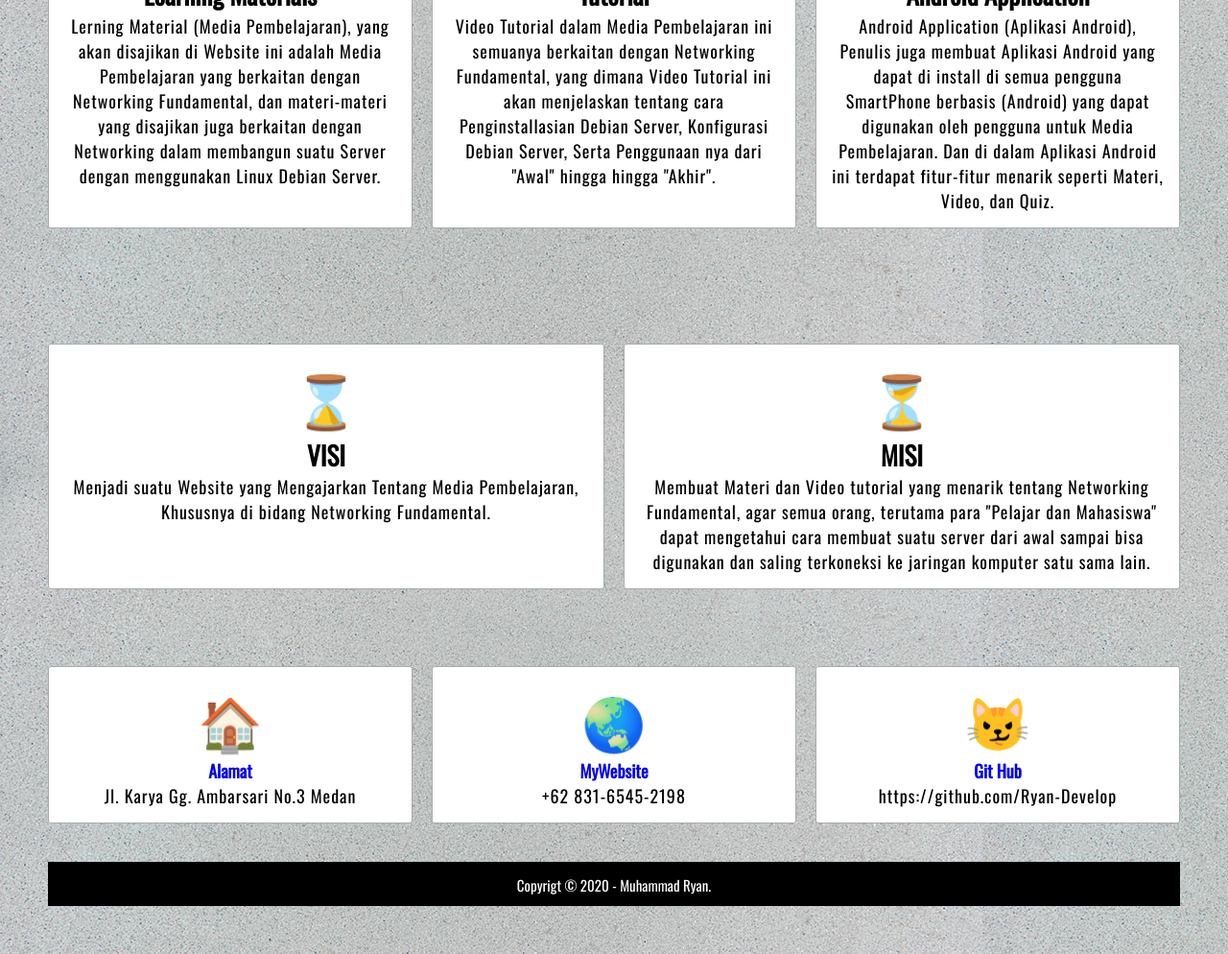
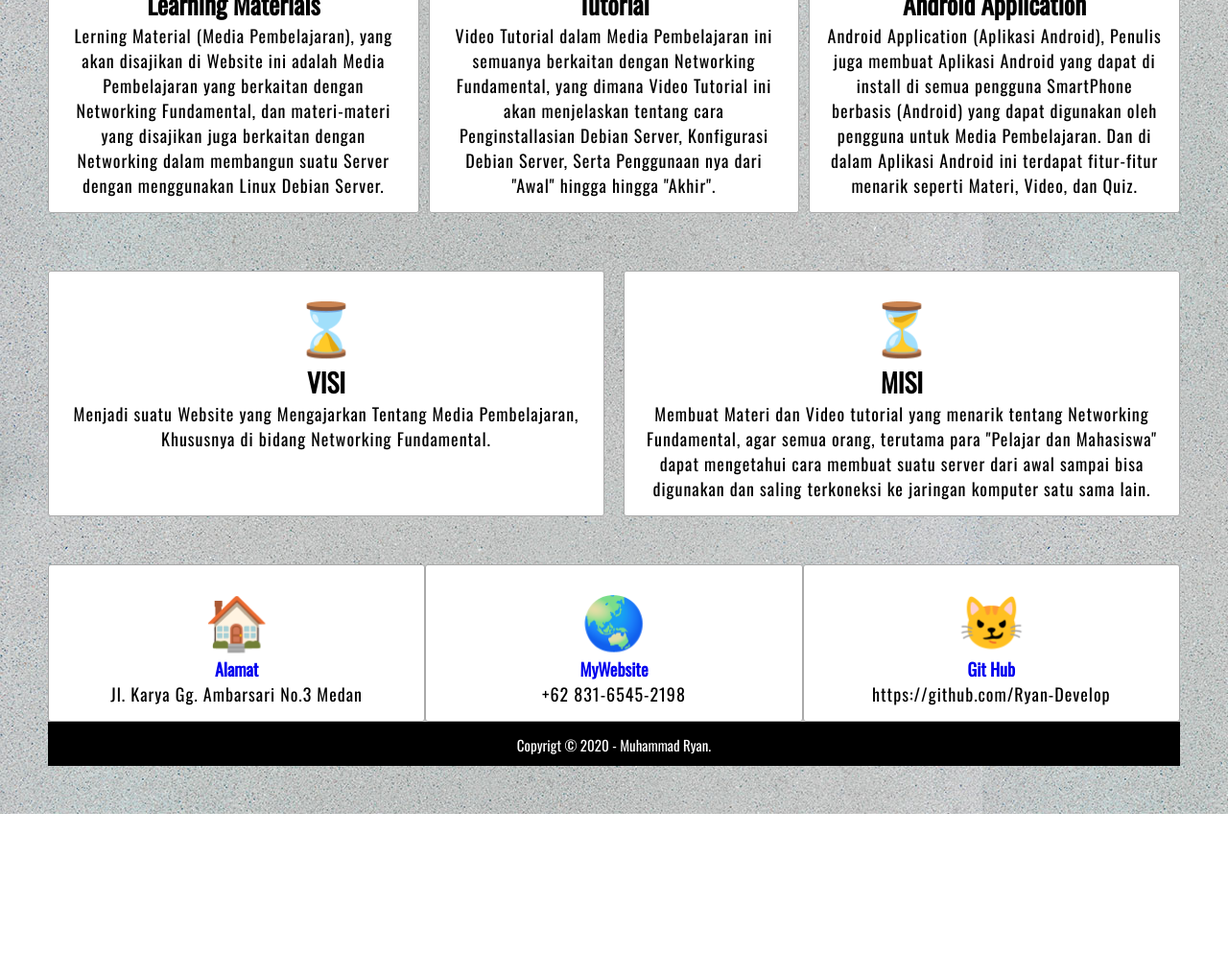
Before and after one commit to Ryan-Develop/Ryan-Develop.github.io, a plain HTML site: page home.html in a window 1280 px wide. Shown: the part 744-1738 px from the top of the page at 96% size. After the commit the page ends 1592 px from the top, so only its background shows below. Drawn offline with nearby package versions, Linux system fonts and the light colour scheme.

Commit message:
menambahkan link website di semua file .html

```diff
--- a/home.html
+++ b/home.html
@@ -108,7 +108,7 @@
 
 			<div class="service">
 				<div class="icon">🌏</div>
-				<h4><a href="#" style="text-decoration:none">MyWebsite</a></h4>
+				<h4><a href="https://ryan-develop.github.io" style="text-decoration:none">MyWebsite</a></h4>
 				<p>+62 831-6545-2198</p>
 			</div>
 
--- a/style.css
+++ b/style.css
@@ -208,8 +208,9 @@ body {
 .services {
 	display: grid;
 	grid-template-columns: repeat(auto-fit, minmax(240px, 1fr));
-	gap: 20px;
-	margin-bottom: 80px;
+	gap: 10px;
+	margin-bottom: 20px;
+	margin-top: 10px;
 }
 
 .service {
@@ -288,14 +289,13 @@ body {
 .contacts {
 	display: grid;
 	grid-template-columns: repeat(auto-fit, minmax(250px, 1fr));
-	gap: 20px;
-	margin-top: 50px;
+	margin-top: 20px;
 }
 
 
 /* Video */
 video {
-	width: 200px;
+	width: 180px;
 }
 
 
@@ -306,7 +306,6 @@ footer {
 	background-color: black;
 	padding: 10px;
 	text-align: center;
-	margin-top: 40px;
 }
 
 footer small {
```
Also changed, not shown: index.html (+1 -1 lines), learning_materials.html (+1 -1 lines), learning_materials_step1.html (+1 -1 lines), learning_materials_step2.html (+1 -1 lines), learning_materials_step3.html (+1 -1 lines), learning_materials_step4.html (+1 -1 lines), tutorial.html (+1 -1 lines).
